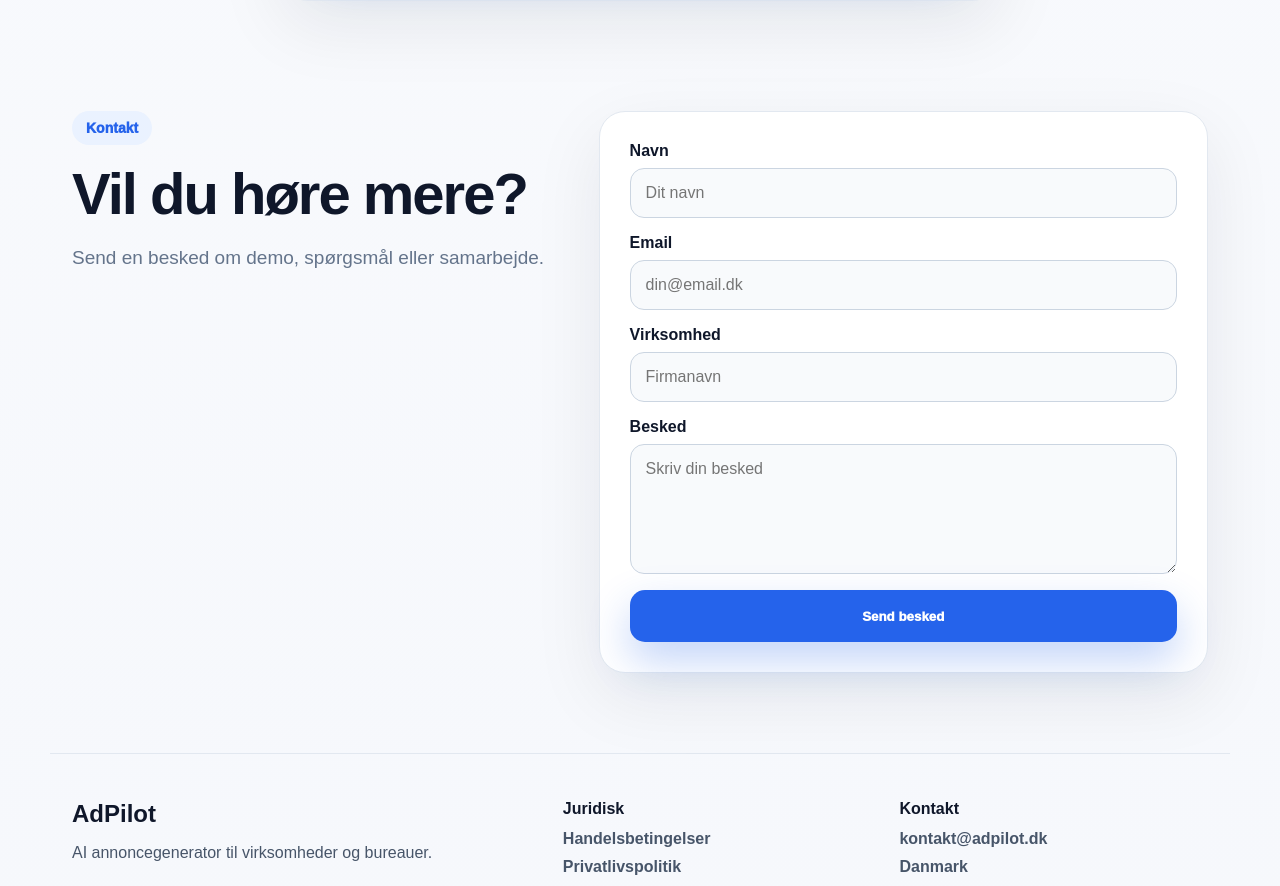
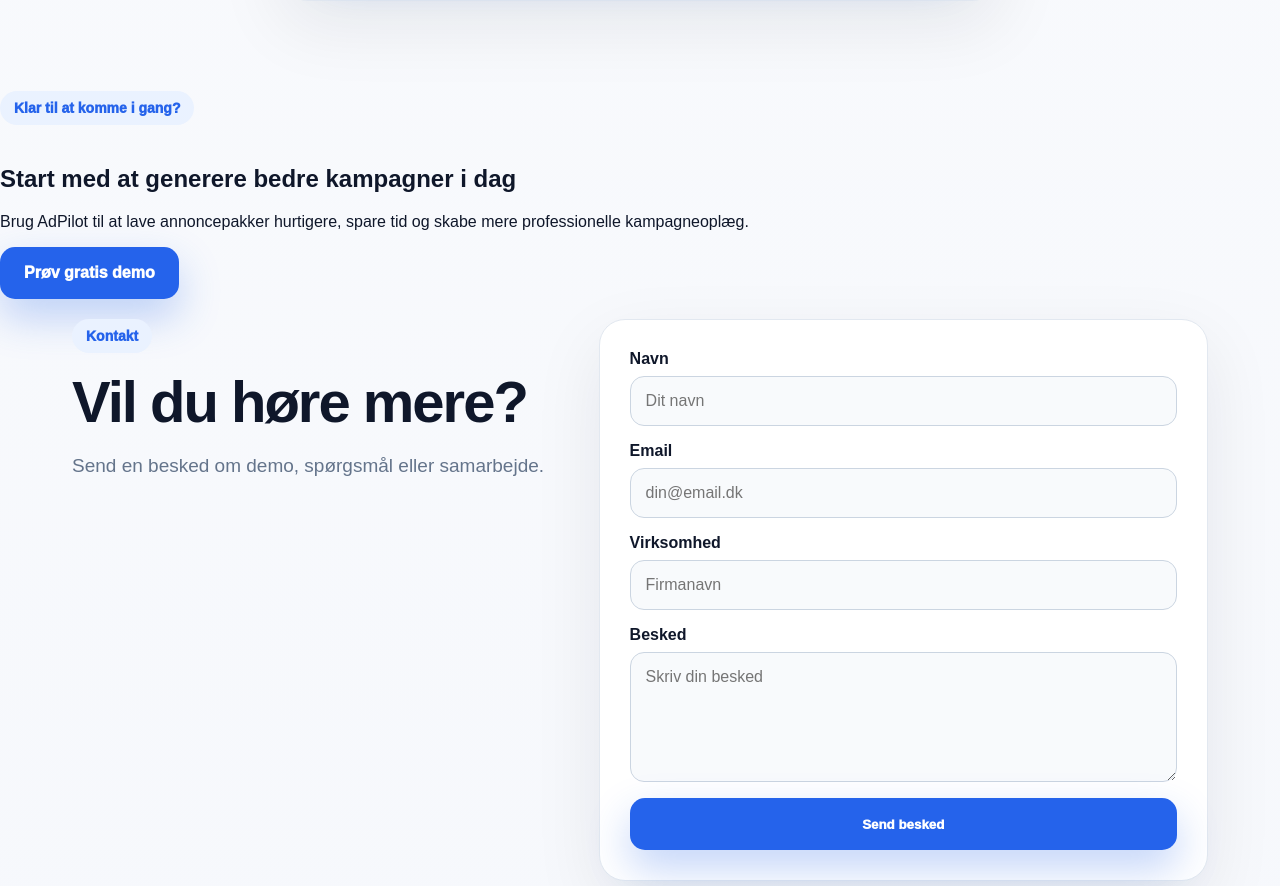
Before and after one commit to postjkhandel-ship-it/adpilot, a Next.js app: page / in a window 1280 px wide. Shown: the part 4879-5765 px from the top of the page. Built offline with nearby package versions, Linux system fonts and the light colour scheme.

Commit message:
Update page.js

```diff
--- a/app/page.js
+++ b/app/page.js
@@ -241,7 +241,18 @@ export default function Home() {
           <a href="/dashboard" className="btn primary full">Prøv gratis demo</a>
         </div>
       </section>
+<section className="finalCta">
+  <div>
+    <div className="badge">Klar til at komme i gang?</div>
+    <h2>Start med at generere bedre kampagner i dag</h2>
+    <p>
+      Brug AdPilot til at lave annoncepakker hurtigere, spare tid og skabe mere
+      professionelle kampagneoplæg.
+    </p>
+  </div>
 
+  <a href="/dashboard" className="btn primary">Prøv gratis demo</a>
+</section>
       <section id="contact" className="contact">
         <div>
           <div className="badge">Kontakt</div>
```
